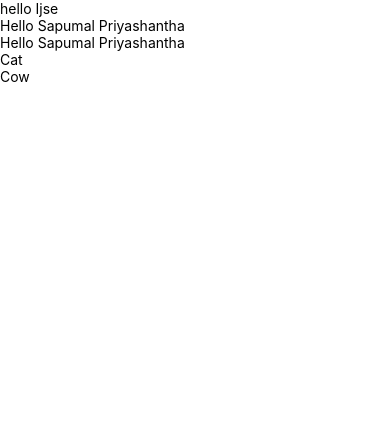
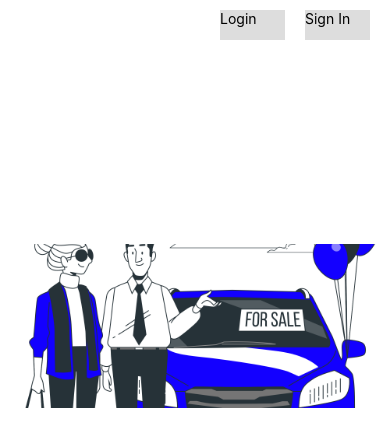
Before and after one commit to SapumalPriyashantha/AMD_Coursework_Frontend, a React Native app in the folder GdseDemo/: screen / in a window 390 px wide. Shown: the top 446 px of the page. Built offline with nearby package versions, Linux system fonts and the light colour scheme.

Commit message:
content updated

```diff
--- a/GdseDemo/App.js
+++ b/GdseDemo/App.js
@@ -1,25 +1,49 @@
 import React from "react";
-import { View,Text,StyleSheet } from "react-native";
-import Header from "./Header";
-import Sapumal from "./Sapumal";
-import Cat from "./Cat";
-import Cow from "./Cow";
+import { View,Text,StyleSheet,Image,TouchableOpacity } from "react-native";
+
 
 function App(){
-  return(
-    <View>
-      <Text style={style.title}>hello Ijse</Text>
-      <Header/>
-      <Sapumal />
-      <Cat />
-      <Cow />
+  return (
+    <View >
+
+      <View style={styles.subContainer}>
+        <TouchableOpacity
+        style={styles.button}
+      >
+        <Text>Login</Text>
+      </TouchableOpacity>
+      <TouchableOpacity
+        style={styles.button}
+      >
+        <Text>Sign In</Text>
+      </TouchableOpacity>
+      </View>
+      <Image
+        style={styles.input1}
+        source={require('../GdseDemo/screens/img/vehicalSell.png')}
+      />
     </View>
   );
 }
 
-const style = StyleSheet.create({
-  title: {
-   color:'#000200',
+const styles = StyleSheet.create({
+  subContainer:{
+    flex: 3,
+    flexDirection:"row",
+    justifyContent:"flex-end",
+    marginLeft:10,
+    marginTop:10
+  },
+  input1:{
+    marginTop:'60%',
+    width:'100%',
+    height:'60%',
+  },
+  button:{
+    backgroundColor: "#DDDDDD",
+    marginRight:20,
+    width:65,
+    height:30,
   }
 });
 export default App;
--- a/GdseDemo/Cat.js
+++ /dev/null
@@ -1,16 +0,0 @@
-import React, { Component } from 'react';
-import { View , Text } from 'react-native';
-
-class Cat extends Component {
-  render() {
-    return (
-        <View>
-           <Text>
-              Cat
-          </Text>
-        </View>
-    );
-  }
-}
-
-export default Cat;
--- a/GdseDemo/Cow.js
+++ /dev/null
@@ -1,10 +0,0 @@
-import { View, Text } from 'react-native'
-import React from 'react'
-
-export default function Cow() {
-  return (
-    <View>
-      <Text>Cow</Text>
-    </View>
-  )
-}
--- a/GdseDemo/Header.js
+++ /dev/null
@@ -1,13 +0,0 @@
-import React from "react";
-import { View, Text } from "react-native";
-
-function Header() {
-    return (
-        <View>
-            <Text>
-                Hello Sapumal Priyashantha
-            </Text>
-        </View>
-    );
-  }
-  export default Header;
--- a/GdseDemo/Sapumal.js
+++ /dev/null
@@ -1,13 +0,0 @@
-import React from "react";
-import { View, Text } from "react-native";
-
-function Sapumal() {
-    return (
-        <View>
-            <Text>
-                Hello Sapumal Priyashantha
-            </Text>
-        </View>
-    );
- }
-export default Sapumal;
```
Also changed, not shown: GdseDemo/screens/Header.js (added, +49 -0 lines), GdseDemo/screens/img/Vehicle Sale-bro.svg (added), GdseDemo/screens/img/vehicalSell.png (added).
